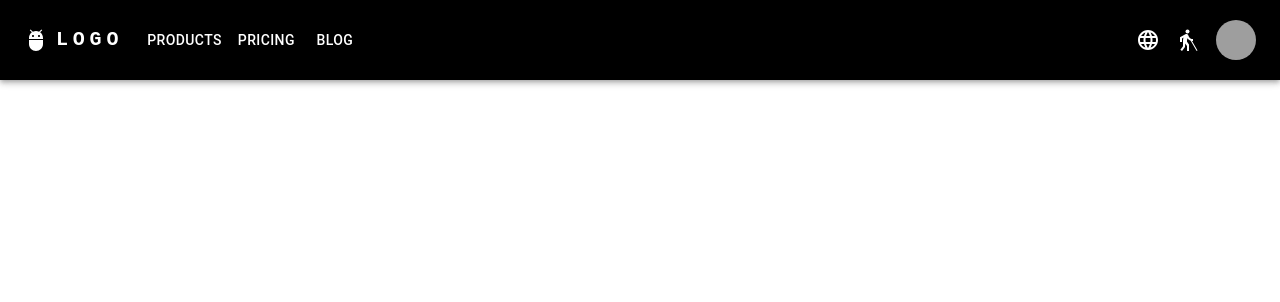
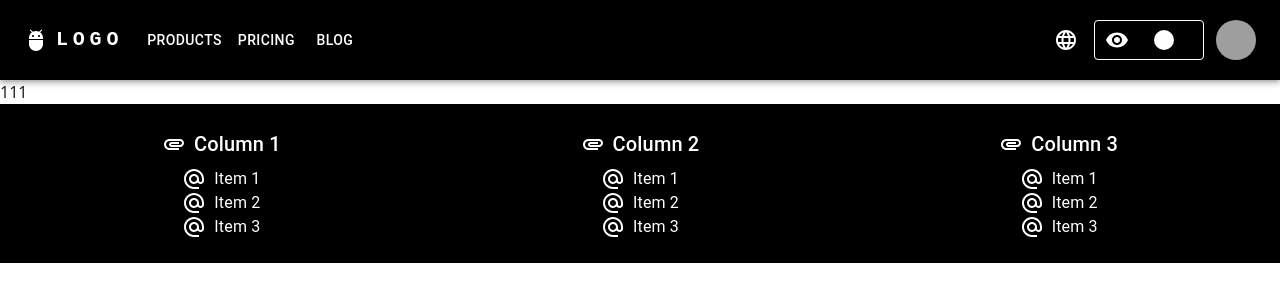
Before and after one commit to RiXXXhun/reactnextjs, a Next.js app: page /homepage in a window 1280 px wide. Shown: the top 302 px of the page. Built offline with nearby package versions, Linux system fonts and the light colour scheme; grey boxes are pictures that could not be loaded.

Commit message:
swiperfooternavbar

```diff
--- a/package.json
+++ b/package.json
@@ -22,6 +22,7 @@
     "react": "^19.0.0",
     "react-bootstrap": "^2.10.7",
     "react-dom": "^19.0.0",
+    "swiper": "^11.2.1",
     "tailwind-merge": "^2.6.0",
     "tailwindcss-animate": "^1.0.7"
   },
--- a/src/app/homepage/page.tsx
+++ b/src/app/homepage/page.tsx
@@ -1,5 +1,6 @@
 
 import ResponsiveAppBar from "@/components/Materialuinavbar";
+import Materialuifooter from "@/components/Materiualuifooter";
 import Navbarmenu from "@/components/Navbarmenu";
 import Navbarmenu2 from "@/components/Navbarmenu2";
 import { Col, Row } from "react-bootstrap";
@@ -14,7 +15,12 @@ export default function Page() {
              <ResponsiveAppBar />
             </Col>
         </Row>
-
+        <Row>
+            <Col>111</Col>
+        </Row>
+        <Row>
+            <Materialuifooter />
+        </Row>
 
         </>
 
--- a/src/components/Materialuinavbar.tsx
+++ b/src/components/Materialuinavbar.tsx
@@ -16,15 +16,20 @@ import MenuItem from '@mui/material/MenuItem';
 import AdbIcon from '@mui/icons-material/Adb';
 import LanguageIcon from '@mui/icons-material/Language';
 import BlindIcon from '@mui/icons-material/Blind';
+import RemoveRedEyeIcon from '@mui/icons-material/RemoveRedEye';
+import Switch from '@mui/material/Switch';
 
 const pages = ['Products', 'Pricing', 'Blog'];
 const settings = ['Profile', 'Account', 'Dashboard', 'Logout'];
 const languages = ['English', 'Español', 'Français', 'Deutsch'];
 
+const label = { inputProps: { 'aria-label': 'Toggle switch' } };
+
 function ResponsiveAppBar() {
   const [anchorElNav, setAnchorElNav] = React.useState<null | HTMLElement>(null);
   const [anchorElUser, setAnchorElUser] = React.useState<null | HTMLElement>(null);
   const [anchorElLang, setAnchorElLang] = React.useState<null | HTMLElement>(null);
+  const [checked, setChecked] = React.useState(false);
 
   const handleOpenNavMenu = (event: React.MouseEvent<HTMLElement>) => {
     setAnchorElNav(event.currentTarget);
@@ -48,9 +53,11 @@ function ResponsiveAppBar() {
     setAnchorElLang(null);
   };
 
-  const handleToggleAccessibilityMode = () => {
-    console.log('Gyengénlátó mód bekapcsolva');
-    // Itt implementálhatod a gyengénlátó mód logikáját
+  const handleChange = (event: React.ChangeEvent<HTMLInputElement>) => {
+    setChecked(event.target.checked);
+    if (event.target.checked) {
+      console.log('Gyengénlátó mód bekapcsolva');
+    }
   };
 
   return (
@@ -136,7 +143,7 @@ function ResponsiveAppBar() {
               <Button
                 key={page}
                 onClick={handleCloseNavMenu}
-                sx={{ my: 2, color: 'white', display: 'block', fontSize: { xl: 20 } }}
+                sx={{ my: 2, color: 'white', display: 'block', fontSize: { xl: 20 }, mr: { xl: 2.5 } }}
               >
                 {page}
               </Button>
@@ -170,13 +177,16 @@ function ResponsiveAppBar() {
                 </MenuItem>
               ))}
             </Menu>
-            <Tooltip title="Toggle accessibility mode">
-              <IconButton onClick={handleToggleAccessibilityMode} sx={{ p: 0, mr: 2, fontSize: { xl: 20 } }}>
-                <BlindIcon sx={{ color: 'white', fontSize: { xl: 30 } }} />
-              </IconButton>
-            </Tooltip>
+            <Box sx={{ display: 'flex', alignItems: 'center', border: '1px solid white', borderRadius: 1, height: 40, mr: 1 }}>
+              <Tooltip title="Toggle accessibility mode">
+                <IconButton sx={{ p: 0, mr: 2, ml: '10px', fontSize: { xl: 20 } }}>
+                  {checked ? <BlindIcon sx={{ color: 'white', fontSize: { xl: 30 } }} /> : <RemoveRedEyeIcon sx={{ color: 'white', fontSize: { xl: 30 } }} />}
+                </IconButton>
+              </Tooltip>
+              <Switch {...label} checked={checked} onChange={handleChange} />
+            </Box>
             <Tooltip title="Open settings">
-              <IconButton onClick={handleOpenUserMenu} sx={{ p: 0 }}>
+              <IconButton onClick={handleOpenUserMenu} sx={{ p: 0, ml: 0.5 }}>
                 <Avatar alt="Remy Sharp" src="/static/images/avatar/2.jpg" sx={{ width: { xl: 50 }, height: { xl: 50 } }} />
               </IconButton>
             </Tooltip>
@@ -208,4 +218,5 @@ function ResponsiveAppBar() {
     </AppBar>
   );
 }
+
 export default ResponsiveAppBar;
--- /dev/null
+++ b/src/components/Materiualuifooter.tsx
@@ -0,0 +1,79 @@
+"use client"
+
+import * as React from 'react';
+import Box from '@mui/material/Box';
+import Container from '@mui/material/Container';
+import Grid from '@mui/material/Grid';
+import Typography from '@mui/material/Typography';
+import AlternateEmailIcon from '@mui/icons-material/AlternateEmail';
+import AttachmentIcon from '@mui/icons-material/Attachment';
+
+function Materialuifooter() {
+  return (
+    <Box
+      sx={{
+        backgroundColor: 'black',
+        color: 'white',
+        py: 3,
+      }}
+    >
+      <Container maxWidth="xl">
+        <Grid container spacing={3} justifyContent="center">
+          <Grid item xs={12} sm={4} textAlign="center">
+            <Typography variant="h6" gutterBottom display="flex" justifyContent="center" alignItems="center">
+              <AttachmentIcon sx={{ mr: 1 }} /> Column 1
+            </Typography>
+            <Box display="flex" justifyContent="center" alignItems="center">
+              <AlternateEmailIcon sx={{ mr: 1 }} />
+              <Typography variant="body1">Item 1</Typography>
+            </Box>
+            <Box display="flex" justifyContent="center" alignItems="center">
+              <AlternateEmailIcon sx={{ mr: 1 }} />
+              <Typography variant="body1">Item 2</Typography>
+            </Box>
+            <Box display="flex" justifyContent="center" alignItems="center">
+              <AlternateEmailIcon sx={{ mr: 1 }} />
+              <Typography variant="body1">Item 3</Typography>
+            </Box>
+          </Grid>
+          <Grid item xs={12} sm={4} textAlign="center">
+            <Typography variant="h6" gutterBottom display="flex" justifyContent="center" alignItems="center">
+              <AttachmentIcon sx={{ mr: 1 }} /> Column 2
+            </Typography>
+            <Box display="flex" justifyContent="center" alignItems="center">
+              <AlternateEmailIcon sx={{ mr: 1 }} />
+              <Typography variant="body1">Item 1</Typography>
+            </Box>
+            <Box display="flex" justifyContent="center" alignItems="center">
+              <AlternateEmailIcon sx={{ mr: 1 }} />
+              <Typography variant="body1">Item 2</Typography>
+            </Box>
+            <Box display="flex" justifyContent="center" alignItems="center">
+              <AlternateEmailIcon sx={{ mr: 1 }} />
+              <Typography variant="body1">Item 3</Typography>
+            </Box>
+          </Grid>
+          <Grid item xs={12} sm={4} textAlign="center">
+            <Typography variant="h6" gutterBottom display="flex" justifyContent="center" alignItems="center">
+              <AttachmentIcon sx={{ mr: 1 }} /> Column 3
+            </Typography>
+            <Box display="flex" justifyContent="center" alignItems="center">
+              <AlternateEmailIcon sx={{ mr: 1 }} />
+              <Typography variant="body1">Item 1</Typography>
+            </Box>
+            <Box display="flex" justifyContent="center" alignItems="center">
+              <AlternateEmailIcon sx={{ mr: 1 }} />
+              <Typography variant="body1">Item 2</Typography>
+            </Box>
+            <Box display="flex" justifyContent="center" alignItems="center">
+              <AlternateEmailIcon sx={{ mr: 1 }} />
+              <Typography variant="body1">Item 3</Typography>
+            </Box>
+          </Grid>
+        </Grid>
+      </Container>
+    </Box>
+  );
+}
+
+export default Materialuifooter;
```
Also changed, not shown: 1 other file (tests, documents, lock files or other folders).
